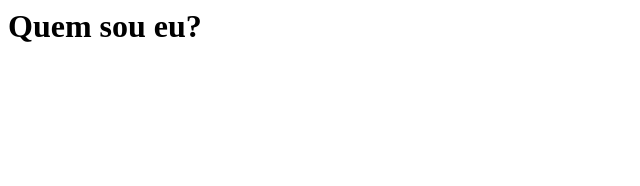
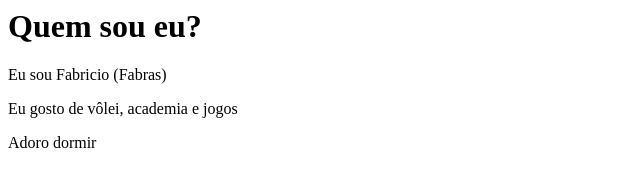
Before and after one commit to Fabrasss/html-allan, a plain HTML site: page fabricio01/index.html in a window 1280 px wide. Shown: the whole page, without its empty margins (0-640 px from the left). Drawn offline with Linux system fonts and the light colour scheme.

Commit message:
Atualizei o html

```diff
--- a/fabricio01/index.html
+++ b/fabricio01/index.html
@@ -1 +1,7 @@
 <h1> Quem sou eu? </h1>
+
+<p> Eu sou Fabricio (Fabras) </p>
+
+<p> Eu gosto de vôlei, academia e jogos </p>
+
+<p> Adoro dormir </p>
```
